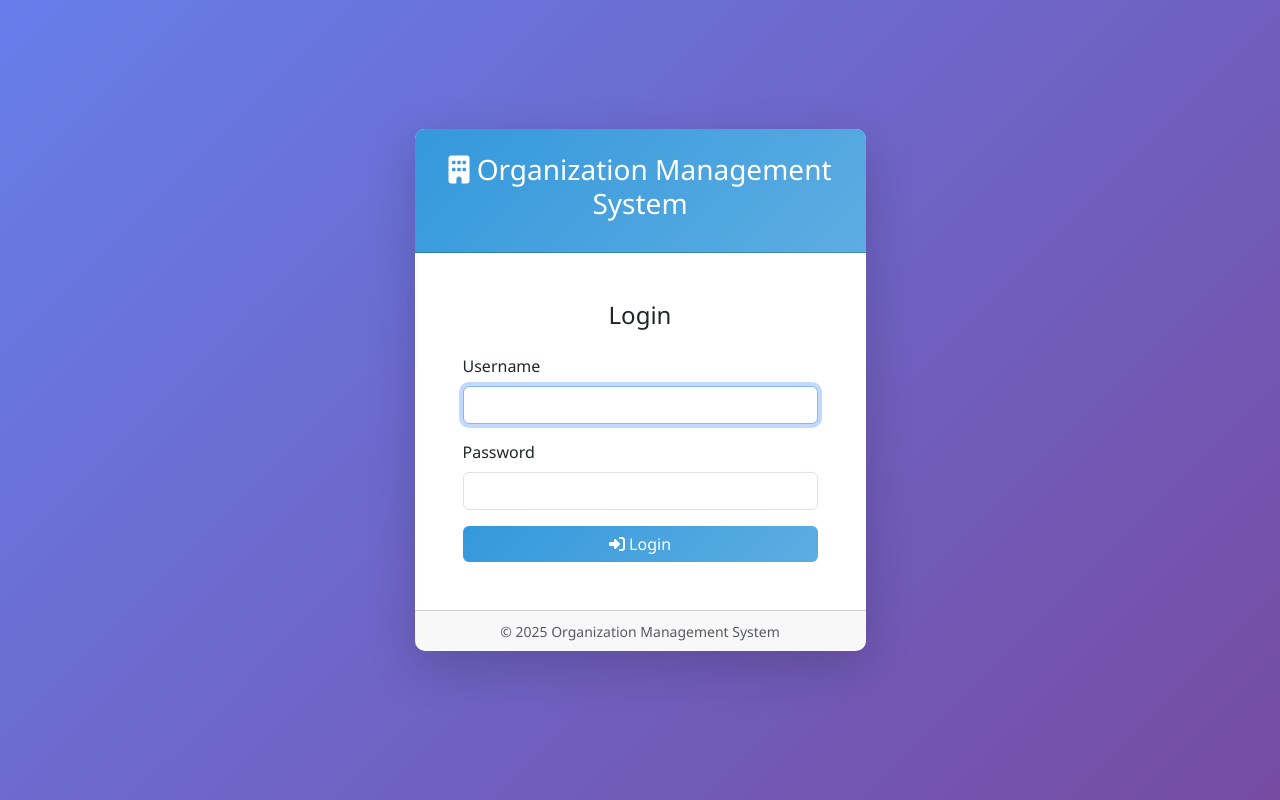
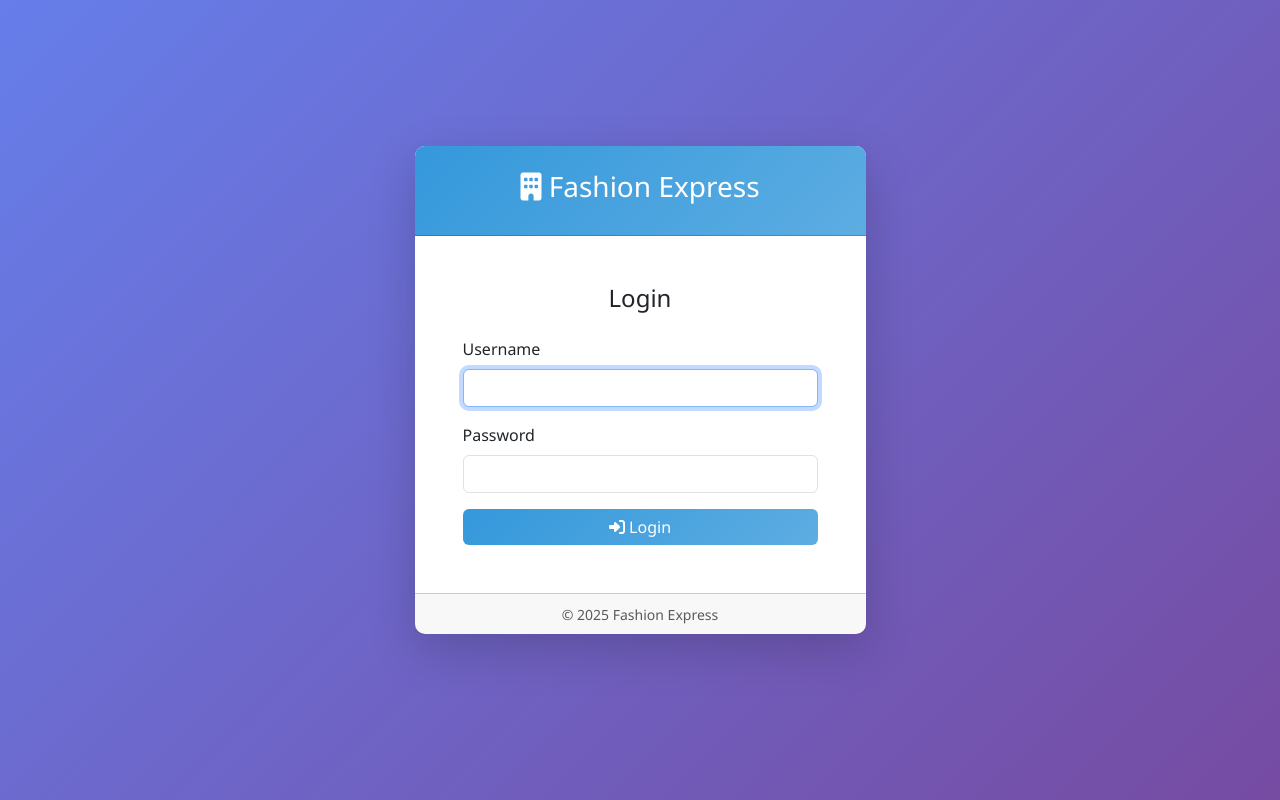
Before and after one commit to Emarat/org-management, a Django app: page /login/ in a window 1280 px wide. Run offline with Django 4.2, Linux system fonts and the light colour scheme; data that the repository does not hold is empty.

Commit message:
Branding: Fashion Express

```diff
--- a/core/admin.py
+++ b/core/admin.py
@@ -1,5 +1,6 @@
 from django.contrib import admin
 from django.contrib.auth.models import Permission
+from django.conf import settings
 
 
 # Keep admin minimal: only Users, Groups (default) and Permissions
@@ -7,6 +8,6 @@ admin.site.register(Permission)
 
 
 # Customize admin site
-admin.site.site_header = "Organization Management System"
-admin.site.site_title = "Org Management"
+admin.site.site_header = getattr(settings, 'BRAND_NAME', 'Fashion Express')
+admin.site.site_title = getattr(settings, 'BRAND_NAME', 'Fashion Express')
 admin.site.index_title = "User, Groups & Permissions"
--- a/org_management/settings.py
+++ b/org_management/settings.py
@@ -193,8 +193,8 @@ LOGOUT_REDIRECT_URL = 'login'
 
 AUTH_USER_MODEL = 'accounts.CustomUser'
 
-# Branding (used in printable documents)
-BRAND_NAME = os.getenv('BRAND_NAME', 'OrgMS')
+# Branding (used in UI + printable documents)
+BRAND_NAME = os.getenv('BRAND_NAME', 'Fashion Express')
 # Path under static/ e.g., 'logo.png' (optional)
 BRAND_LOGO_FILE = os.getenv('BRAND_LOGO_FILE', '')
 BRAND_ADDRESS = os.getenv('BRAND_ADDRESS', '')
--- a/templates/base.html
+++ b/templates/base.html
@@ -3,9 +3,7 @@
   <head>
     <meta charset="UTF-8" />
     <meta name="viewport" content="width=device-width, initial-scale=1.0" />
-    <title>{% block title %}
-      Organization Management System
-    {% endblock %}</title>
+    <title>{% block title %}{{ brand.name|default:'Fashion Express' }}{% endblock %}</title>
 
   {% load static %}
   <!-- Bootstrap CSS -->
@@ -183,7 +181,7 @@
         <nav class="sidebar px-0">
           <div class="position-sticky">
             <a href="{% url 'dashboard' %}" class="brand-logo">
-              <i class="fas fa-building"></i> OrgMS
+              <i class="fas fa-building"></i> {{ brand.name|default:'Fashion Express' }}
             </a>
             <ul class="nav flex-column">
               <li class="nav-item">
--- a/templates/core/login.html
+++ b/templates/core/login.html
@@ -7,7 +7,7 @@
       <div class="card shadow-lg">
         <div class="card-header text-center py-4">
           <h3>
-            <i class="fas fa-building"></i> Organization Management System
+            <i class="fas fa-building"></i> {{ brand.name|default:'Fashion Express' }}
           </h3>
         </div>
         <div class="card-body p-5">
@@ -47,7 +47,7 @@
         </div>
         <div class="card-footer text-center">
           <small class="text-muted"
-            >© 2025 Organization Management System</small
+            >© 2025 {{ brand.name|default:'Fashion Express' }}</small
           >
         </div>
       </div>
--- a/templates/core/reports/orders_pdf.html
+++ b/templates/core/reports/orders_pdf.html
@@ -66,6 +66,6 @@
     </tbody>
   </table>
 
-  <div class="footer">Report powered by OrgMS · {{ generated_at|date:"Y" }}</div>
+  <div class="footer">Report powered by {{ brand.name|default:'Fashion Express' }} · {{ generated_at|date:"Y" }}</div>
 </body>
 </html>
--- a/templates/core/sale_create_unified.html
+++ b/templates/core/sale_create_unified.html
@@ -1,5 +1,5 @@
 {% extends 'base.html' %}
-{% block title %}{{ title|default:'Create Sale' }} - OrgMS{% endblock %}
+{% block title %}{{ title|default:'Create Sale' }} - {{ brand.name|default:'Fashion Express' }}{% endblock %}
 {% block content %}
 <form method="post" novalidate id="saleBuilderForm" autocomplete="off">
   {% csrf_token %}
--- a/templates/core/sale_detail.html
+++ b/templates/core/sale_detail.html
@@ -1,5 +1,5 @@
 {% extends 'base.html' %}
-{% block title %}Sale {{ sale.sale_number }} - OrgMS{% endblock %}
+{% block title %}Sale {{ sale.sale_number }} - {{ brand.name|default:'Fashion Express' }}{% endblock %}
 {% block content %}
 <div class="content-header d-flex justify-content-between align-items-center">
   <h1>Sale {{ sale.sale_number }}</h1>
--- a/templates/core/sale_form.html
+++ b/templates/core/sale_form.html
@@ -1,5 +1,5 @@
 {% extends 'base.html' %}
-{% block title %}Create Sale - OrgMS{% endblock %}
+{% block title %}Create Sale - {{ brand.name|default:'Fashion Express' }}{% endblock %}
 {% block content %}
 <div class="content-header d-flex justify-content-between align-items-center">
   <h1>Create Sale</h1>
--- a/templates/core/sale_invoice.html
+++ b/templates/core/sale_invoice.html
@@ -3,7 +3,7 @@
 <head>
   <meta charset="UTF-8" />
   <meta name="viewport" content="width=device-width, initial-scale=1.0" />
-  <title>Invoice {{ sale.sale_number }} - {{ brand.name|default:'OrgMS' }}</title>
+  <title>Invoice {{ sale.sale_number }} - {{ brand.name|default:'Fashion Express' }}</title>
   <style>
     :root { --text:#111; --muted:#666; --border:#ddd; --accent:#2c3e50; }
     html, body { font-family: -apple-system, BlinkMacSystemFont, Segoe UI, Roboto, Helvetica, Arial, sans-serif; color:var(--text); margin:0; padding:0; background:#fff; }
--- a/templates/core/sale_list.html
+++ b/templates/core/sale_list.html
@@ -1,5 +1,5 @@
 {% extends 'base.html' %}
-{% block title %}Sales - OrgMS{% endblock %}
+{% block title %}Sales - {{ brand.name|default:'Fashion Express' }}{% endblock %}
 {% block content %}
 <div class="content-header d-flex justify-content-between align-items-center">
   <div>
--- a/templates/core/sale_payment_receipt.html
+++ b/templates/core/sale_payment_receipt.html
@@ -3,7 +3,7 @@
 <head>
   <meta charset="UTF-8" />
   <meta name="viewport" content="width=device-width, initial-scale=1.0" />
-  <title>Receipt {{ payment.receipt_number }} - {{ brand.name|default:'OrgMS' }}</title>
+  <title>Receipt {{ payment.receipt_number }} - {{ brand.name|default:'Fashion Express' }}</title>
   <style>
     :root {
       --text: #111;
```
